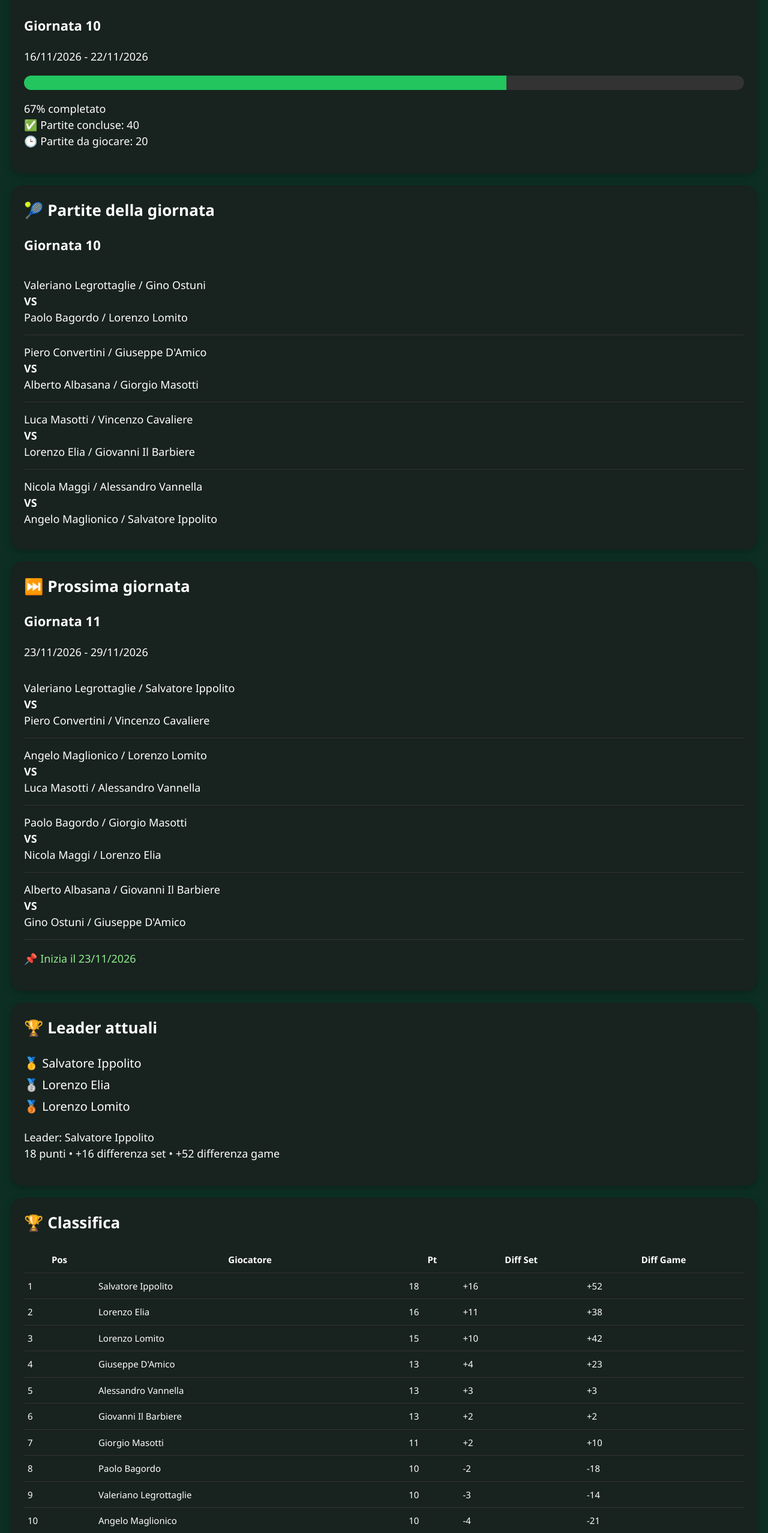
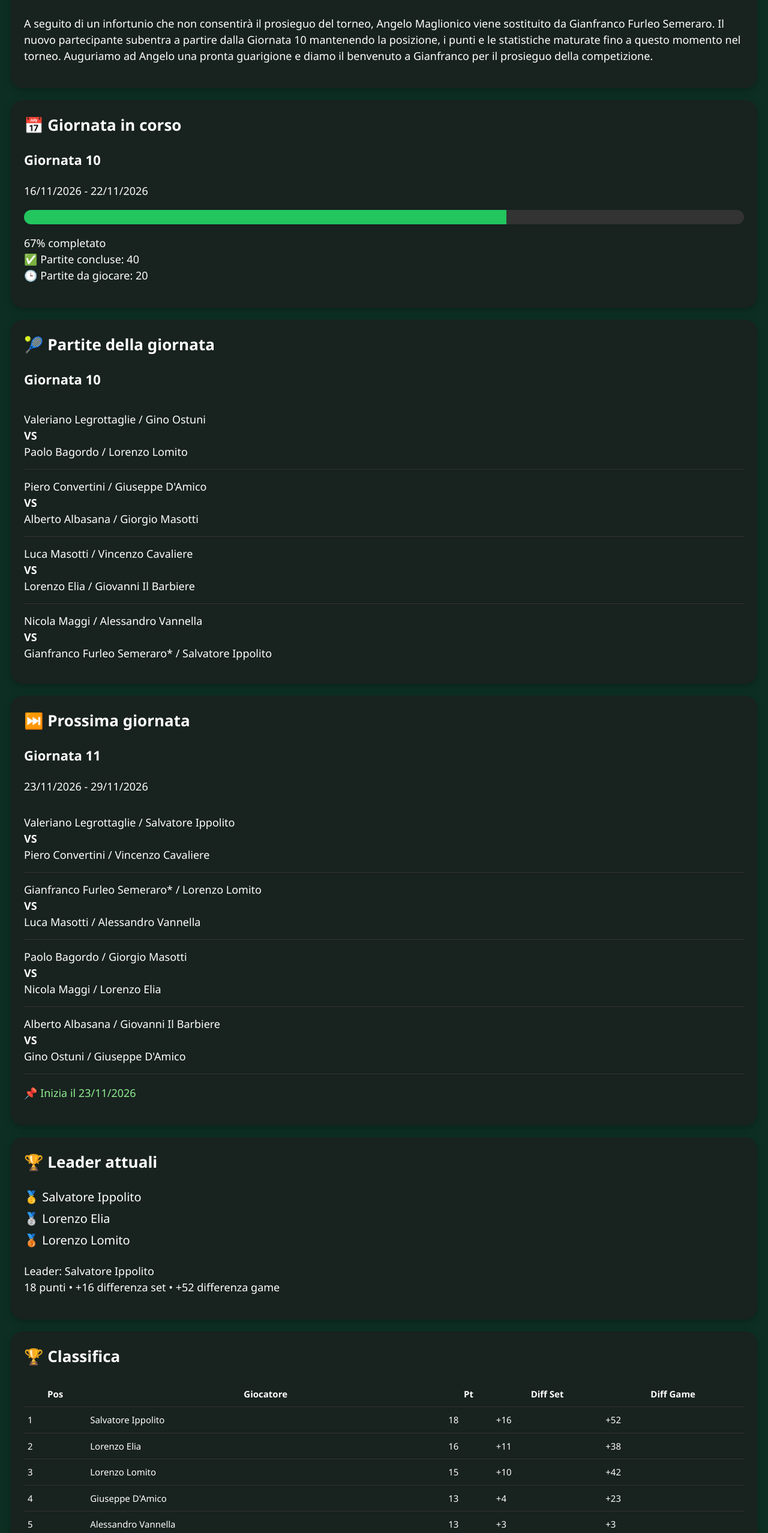
Before and after one commit to GIORGIO1985-CPU/padel-pro-2026, a plain HTML site: page index.html in a window 1280 px wide. Shown: the part 241-2797 px from the top of the page at 60% size. Drawn offline with Linux system fonts and the light colour scheme.

Commit message:
Update index.html

```diff
--- a/index.html
+++ b/index.html
@@ -126,6 +126,24 @@ summary{
 
 <div class="card">
 
+<h2>📣 Comunicato Ufficiale</h2>
+
+<p>
+A seguito di un infortunio che non consentirà il prosieguo del torneo,
+Angelo Maglionico viene sostituito da Gianfranco Furleo Semeraro.
+
+Il nuovo partecipante subentra a partire dalla Giornata 10 mantenendo
+la posizione, i punti e le statistiche maturate fino a questo momento
+nel torneo.
+
+Auguriamo ad Angelo una pronta guarigione e diamo il benvenuto a
+Gianfranco per il prosieguo della competizione.
+</p>
+
+</div>
+
+<div class="card">
+
 <h2>📅 Giornata in corso</h2>
 
 <h3>Giornata 10</h3>
@@ -172,7 +190,7 @@ Lorenzo Elia / Giovanni Il Barbiere
 <div class="match">
 Nicola Maggi / Alessandro Vannella<br>
 <b>VS</b><br>
-Angelo Maglionico / Salvatore Ippolito
+Gianfranco Furleo Semeraro* / Salvatore Ippolito
 </div>
 
 </div>
@@ -192,7 +210,7 @@ Piero Convertini / Vincenzo Cavaliere
 </div>
 
 <div class="match">
-Angelo Maglionico / Lorenzo Lomito<br>
+Gianfranco Furleo Semeraro* / Lorenzo Lomito<br>
 <b>VS</b><br>
 Luca Masotti / Alessandro Vannella
 </div>
@@ -260,7 +278,7 @@ Leader: Salvatore Ippolito<br>
 
 <tr><td>8</td><td>Paolo Bagordo</td><td>10</td><td>-2</td><td>-18</td></tr>
 <tr><td>9</td><td>Valeriano Legrottaglie</td><td>10</td><td>-3</td><td>-14</td></tr>
-<tr><td>10</td><td>Angelo Maglionico</td><td>10</td><td>-4</td><td>-21</td></tr>
+<tr><td>10</td><td>Gianfranco Furleo Semeraro*</td><td>10</td><td>-4</td><td>-21</td></tr>
 
 <tr><td>11</td><td>Luca Masotti</td><td>9</td><td>-2</td><td>-7</td></tr>
 <tr><td>12</td><td>Alberto Albasana</td><td>9</td><td>-4</td><td>-10</td></tr>
@@ -276,7 +294,8 @@ Leader: Salvatore Ippolito<br>
 <p style="font-size:14px;color:#aaa;">
 Classifica ordinata per:<br>
 Punti → Differenza Set → Differenza Game → Vittorie<br><br>
-
+* Gianfranco Furleo Semeraro subentra ad Angelo Maglionico a partire dalla Giornata 10 per infortunio.
+Le statistiche e i punti acquisiti rimangono associati alla medesima posizione nel torneo.
 </p>
 
 </div>
@@ -287,9 +306,9 @@ Punti → Differenza Set → Differenza Game → Vittorie<br><br>
 
 <p>
 
-✅ Partite concluse: 34<br>
+✅ Partite concluse: 40<br>
 
-🕒 Partite da giocare: 26<br>
+🕒 Partite da giocare: 20<br>
 
 🏆 Leader attuale:<br>
 
@@ -642,8 +661,7 @@ Lorenzo Elia / Giovanni Il Barbiere
 <p>
 Nicola Maggi / Alessandro Vannella<br>
 VS<br>
-Angelo Maglionico / Salvatore Ippolito
-</p>
+Gianfranco Furleo Semeraro* / Salvatore Ippolito</p>
 
 </details>
 
@@ -658,7 +676,7 @@ Piero Convertini / Vincenzo Cavaliere
 </p>
 
 <p>
-Angelo Maglionico / Lorenzo Lomito<br>
+Gianfranco Furleo Semeraro* / Lorenzo Lomito<br>
 VS<br>
 Luca Masotti / Alessandro Vannella
 </p>
@@ -684,7 +702,7 @@ Gino Ostuni / Giuseppe D'Amico
 <p>
 Valeriano Legrottaglie / Giuseppe D'Amico<br>
 VS<br>
-Angelo Maglionico / Giorgio Masotti
+Gianfranco Furleo Semeraro* / Giorgio Masotti
 </p>
 
 <p>
@@ -724,7 +742,7 @@ Piero Convertini / Lorenzo Elia
 </p>
 
 <p>
-Angelo Maglionico / Giovanni Il Barbiere<br>
+Gianfranco Furleo Semeraro* / Giovanni Il Barbiere<br>
 VS<br>
 Luca Masotti / Alberto Albasana
 </p>
@@ -750,7 +768,7 @@ Salvatore Ippolito / Giovanni Il Barbiere
 <p>
 Giuseppe D'Amico / Alessandro Vannella<br>
 VS<br>
-Angelo Maglionico / Nicola Maggi
+Gianfranco Furleo Semeraro* / Nicola Maggi
 </p>
 
 <p>
@@ -790,7 +808,7 @@ Piero Convertini / Paolo Bagordo
 </p>
 
 <p>
-Angelo Maglionico / Luca Masotti<br>
+Gianfranco Furleo Semeraro* / Luca Masotti<br>
 VS<br>
 Vincenzo Cavaliere / Alessandro Vannella
 </p>
```
